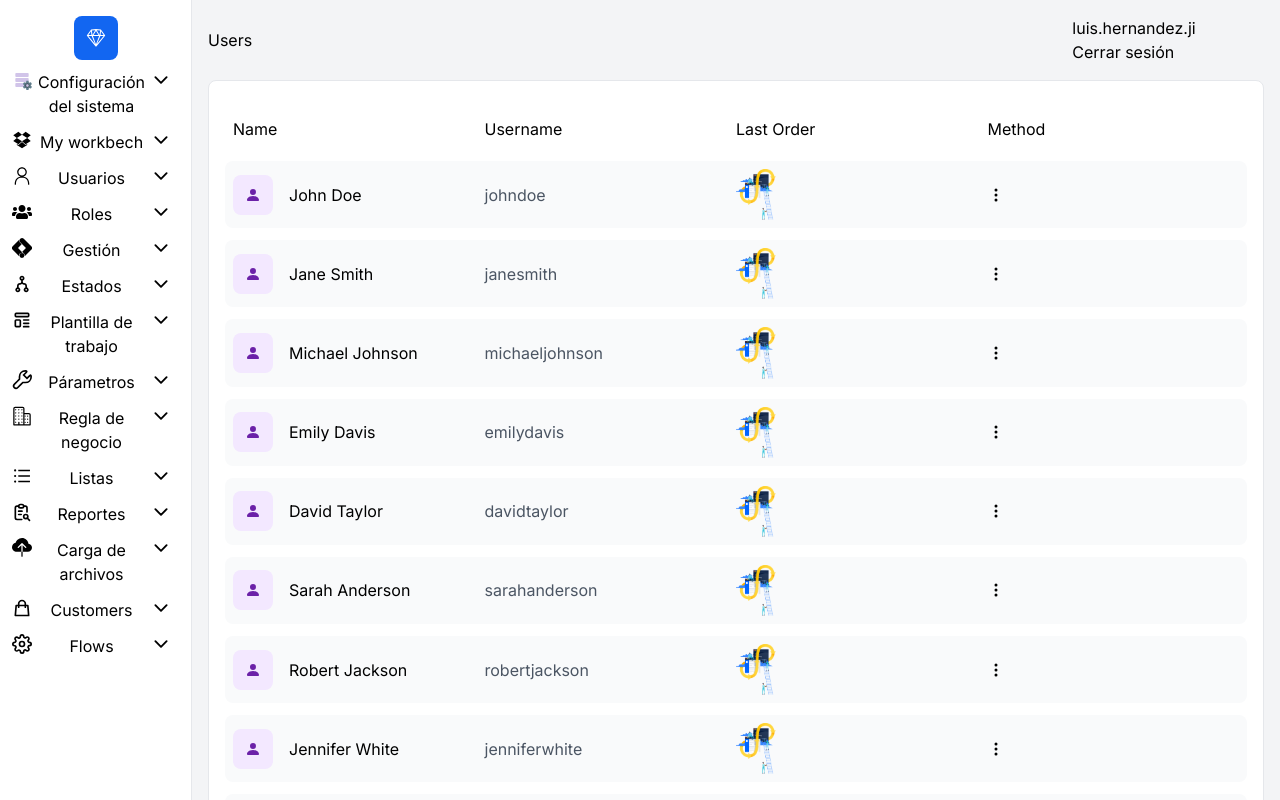
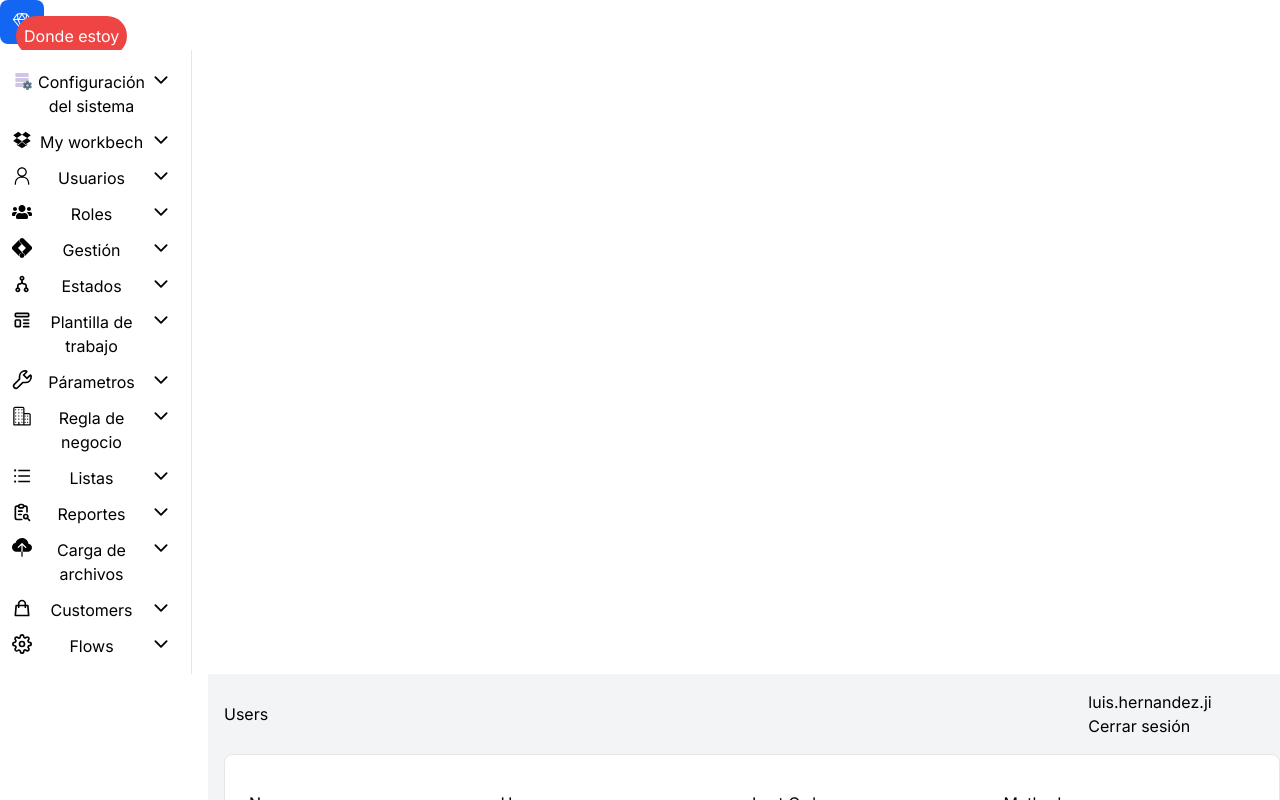
Before and after one commit to luig2-prog/my-app, a Next.js app: page /dashboard/users in a window 1280 px wide. Shown: the top 800 px of the page. Built offline with nearby package versions, Linux system fonts and the light colour scheme.

Commit message:
💄 Se añade transición

```diff
--- a/src/app/dashboard/components/sidebar.tsx
+++ b/src/app/dashboard/components/sidebar.tsx
@@ -1,4 +1,5 @@
-import React from 'react';
+'use client'
+import React, { useState } from 'react';
 import Link from 'next/link';
 import { RxSketchLogo, RxPerson } from 'react-icons/rx';
 import { HiOutlineShoppingBag } from 'react-icons/hi';
@@ -19,15 +20,24 @@ interface LayoutProps {
 }
 
 const SidebarApp: React.FC<LayoutProps> = ({ children }) => {
+  const [isSidebarOpen, setIsSidebarOpen] = useState(true);
+
+  const toggleSidebar = () => {
+    setIsSidebarOpen(!isSidebarOpen);
+  };
   return (
-    <div className='flex'>
-      <div className='fixed w-48 h-screen pt-4 p-2 bg-white border-r-[1px] flex flex-col justify-between'>
+    <div className='grid grid-cols-1'>
+      <button
+        onClick={toggleSidebar}
+        className="msd:hidden lsg:hidden fixed top-4 left-4 bg-red-500 text-white p-2 rounded-full"
+      >Donde estoy</button>
+      <Link href='/dashboard'className='w-16'>
+        <div className='bg-[#1266f1] text-white p-3 rounded-lg inline-block'>
+          <RxSketchLogo size={20} />
+        </div>
+      </Link>
+      <div className={`w-16 md:w-48 lg:w-48 h-full pt-4 p-2 bg-white border-r-[1px] flex flex-col justify-between transform transition-transform duration-300 ease-in-out ${isSidebarOpen ? '' : '-translate-x-full'}`}>
         <div className='flex flex-col items-center'>
-          <Link href='/dashboard'>
-            <div className='bg-[#1266f1] text-white p-3 rounded-lg inline-block'>
-              <RxSketchLogo size={20} />
-            </div>
-          </Link>
           <Link href='/dashboard/config-app' className='w-full flex justify-between
             hover:bg-gray-200 cursor-pointer p-1 rounded-lg text-center'>
             <div className='inline-block'>
@@ -170,7 +180,7 @@ const SidebarApp: React.FC<LayoutProps> = ({ children }) => {
           </Link>
         </div>
       </div>
-      <main className='w-full ml-48'>{children}</main>
+      <main className={`transform transition-transform duration-400 ease-in-out ${isSidebarOpen ? 'ml-48 translate-x-4' : ''}`}>{children}</main>
     </div>
   );
 };
```
